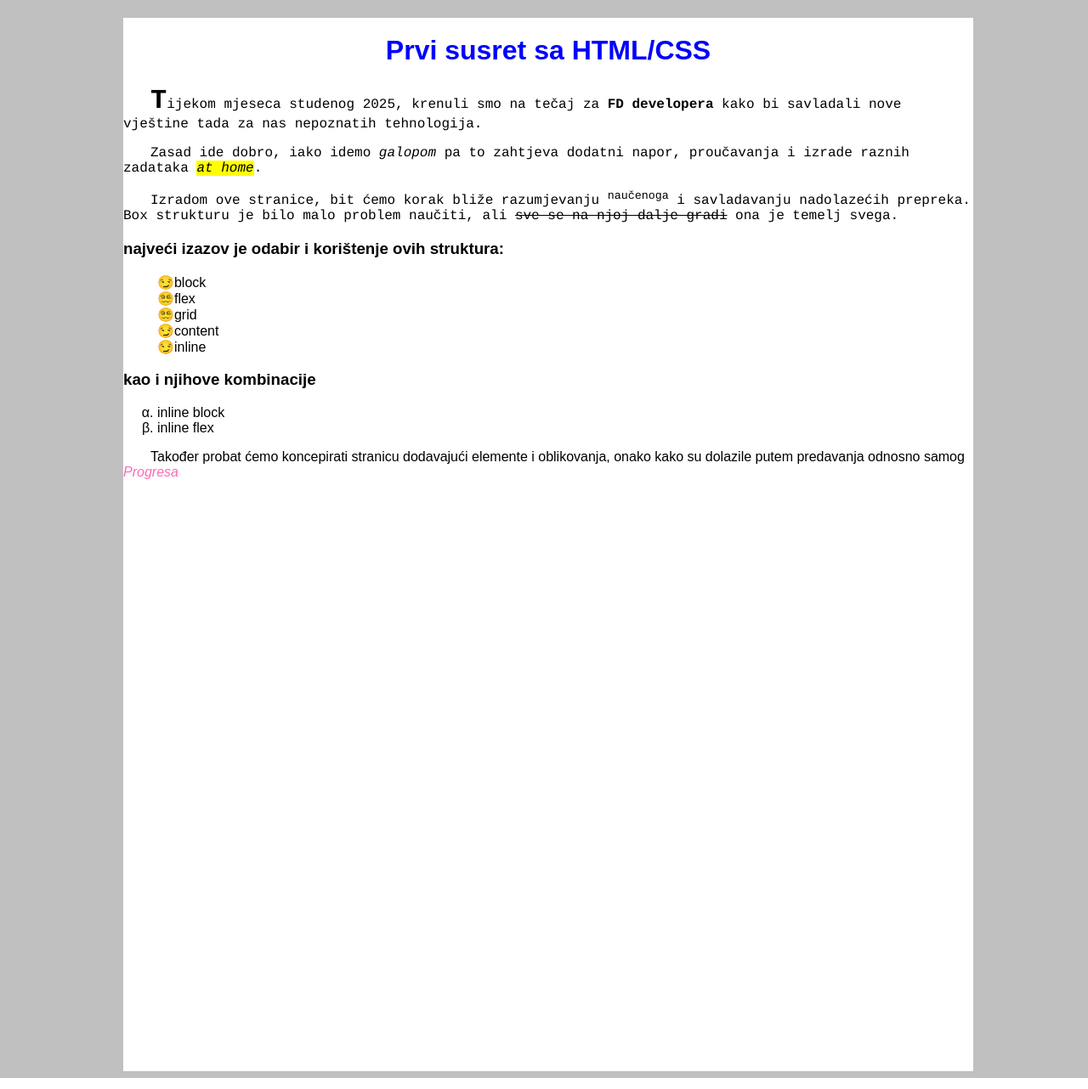
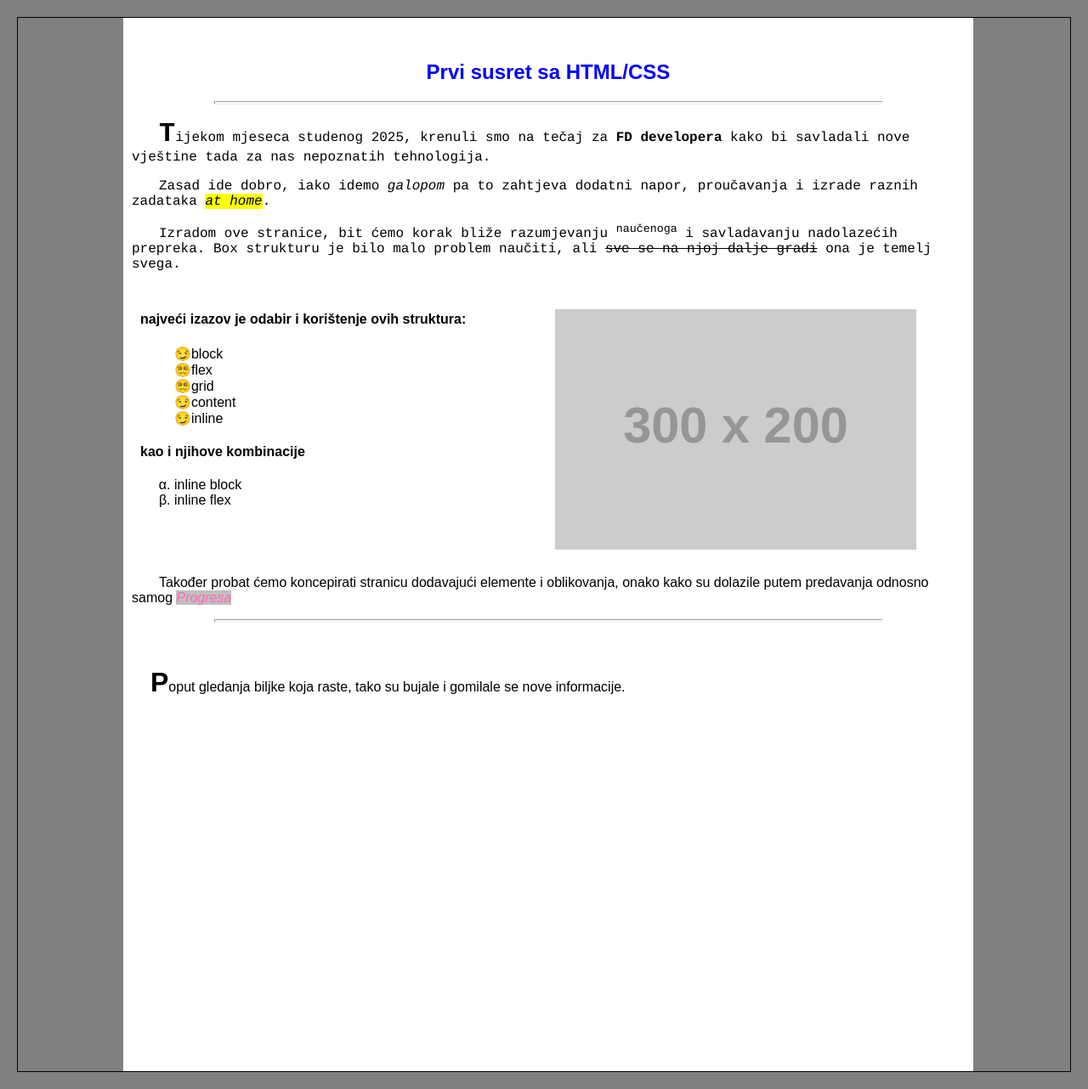
Before and after one commit to Tankred031/Revisited-FD1, a PHP site: page /FDweb.html in a window 1280 px wide. Shown: the whole page at 85% size. Run offline with PHP 8.4, Linux system fonts and the light colour scheme; grey boxes labelled with a size stand in for pictures from a placeholder-image service; some libraries are stand-ins or nearby versions.

Commit message:
Dio prvi završen

```diff
--- a/FDweb.css
+++ b/FDweb.css
@@ -1,6 +1,12 @@
 body{
     font-family: sans-serif;
     padding-left: 10px;
+    border: 1px solid;
+    margin: 20px;
+}
+section{
+    padding: 10px;
+
 }
 
 h1{
@@ -9,6 +15,8 @@ h1{
     font-family: sans-serif;
     padding-top: 20px;
 }
+
+hr{color: silver; width: 80%; height: 2px;}
 
 .courier{font-family: Courier, monospace;}
 
@@ -28,9 +36,26 @@ ul li:nth-child(1):before, li:nth-child(4):before, li:nth-child(5):before {conte
 ol{
     list-style-type: lower-greek;
 }
+
+.stupac{
+    column-count: 2;
+    column-width: 30%;
+    column-gap: 1rem;
+    padding: 10px;
+}
+
+.stupac2{
+
+    align-self: center;
+    padding-right: 40px;
+    width: 90%;
+}
+
 .oblikovanje{
     text-transform: capitalize;
     color: hotpink;
     text-decoration: dashed;
     font-style: italic;
+    background-color: silver;
+    font-family: Arial, sans-serif;
 }
--- a/FDweb.html
+++ b/FDweb.html
@@ -9,7 +9,9 @@
 </head>
 <body>
     <div class="container">
+        <section>
             <h1>Prvi susret sa HTML/CSS</h1>
+            <hr>
 
             <div class="courier">
             <p><span class="slovo">T</span>ijekom mjeseca studenog 2025, krenuli smo na tečaj za <strong>FD developera</strong> kako bi savladali nove vještine tada za nas nepoznatih tehnologija.</p>
@@ -21,25 +23,45 @@
             <p>Izradom ove stranice, bit ćemo korak bliže razumjevanju <sup>naučenoga</sup> i savladavanju nadolazećih prepreka. Box strukturu je bilo malo problem naučiti, ali <strike>sve se na njoj dalje gradi</strike> ona je temelj svega.</p>
             </div>
 
-    <h3>najveći izazov je odabir i korištenje ovih struktura:</h3>
+
+
+            <div class="stupac">
+            <h4>najveći izazov je odabir i korištenje ovih struktura:</h4>
             <ul>
+
                 <li>block</li>
                 <li>flex</li>
                 <li>grid</li>
                 <li>content</li>
                 <li>inline</li>
+            </ul>
 
 
 
-    </ul>
+            <h4>kao i njihove kombinacije</h4>
 
-    <h3>kao i njihove kombinacije</h3>
             <ol>
                 <li>inline block</li>
                 <li>inline flex</li>
             </ol>
+            <br>
+            <img class="stupac2" src="https://placehold.co/300x200" alt="">
+            <br>
+
+            </div>
 
             <p>Također probat ćemo koncepirati stranicu dodavajući elemente i oblikovanja, onako kako su dolazile putem predavanja odnosno samog <span class="oblikovanje">progresa</span></p>
+            <hr>
+            <br>
+        </section>
+
+    <p><span class="slovo">P</span>oput gledanja biljke koja raste, tako su bujale i gomilale se nove informacije.</p>
+
+
+
+
+
+
 </div>
 </body>
 </html>
--- a/container.css
+++ b/container.css
@@ -1,4 +1,4 @@
-body{background-color: silver;}
+body{background-color: grey;}
 
 .container{
     width: 90%;
```
Lines whose indentation alone changed are shown as unchanged.
